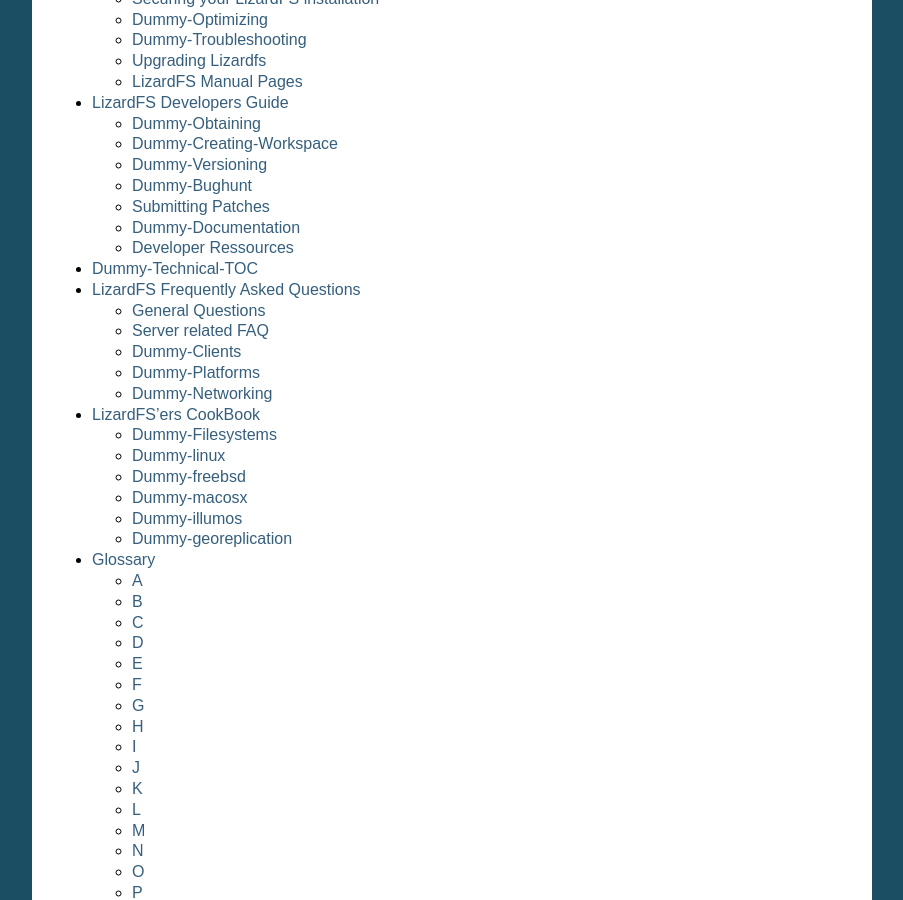
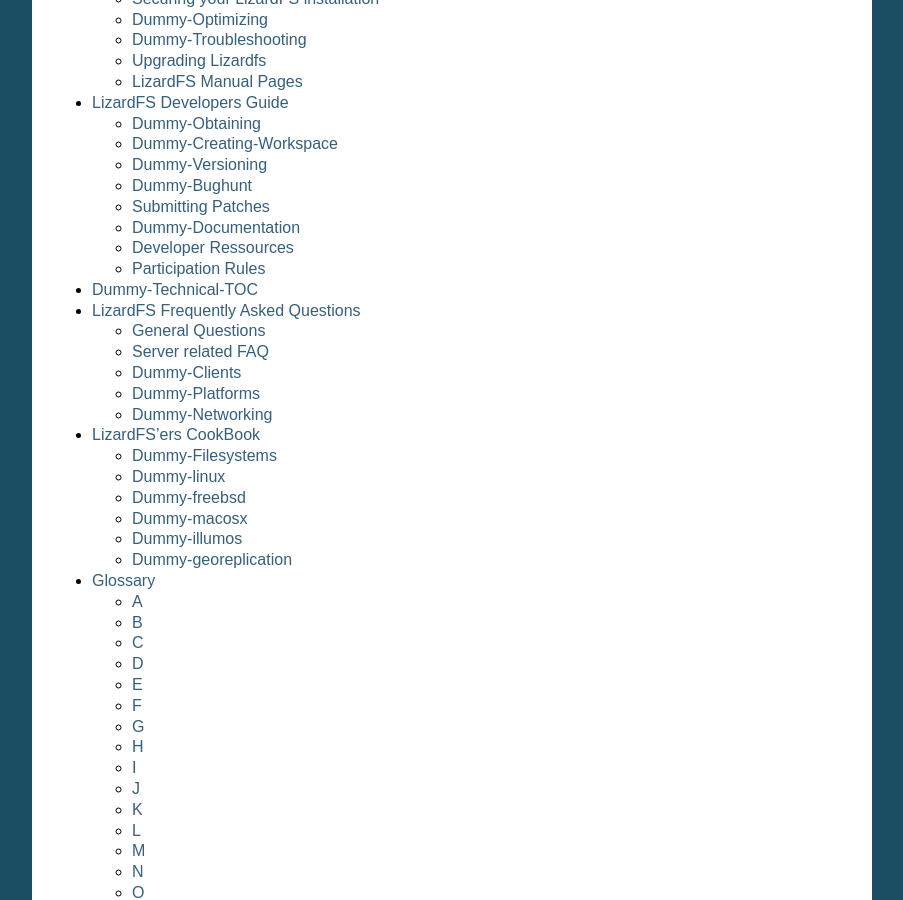
Before and after one commit to lizardfs/documentation, a Sphinx documentation site: the page built from source/index.rst, in a window 1280 px wide and 900 px high, scrolled down 556 px. Shown: the whole window, without its empty margins (198-1101 px from the left). Built offline with Sphinx 7.4.7, drawn with Linux system fonts in a browser that asks for light colours; pages that are not in the unit, such as notebooks, are missing from menus.

Commit message:
created lables and empty file to get rid of sphinx label-errors

```diff
--- a/source/devguide/index.rst
+++ b/source/devguide/index.rst
@@ -19,3 +21,4 @@
    submitting
    documentation
    ressources
+   participation_rules
--- /dev/null
+++ b/source/devguide/participation_rules.rst
@@ -0,0 +1,7 @@
+.. _participation_rules:
+
+*******************
+Participation Rules
+*******************
+
+.. todo: add Content here
```
Also changed, not shown: other parts of source/devguide/index.rst (+2 -0 lines).
